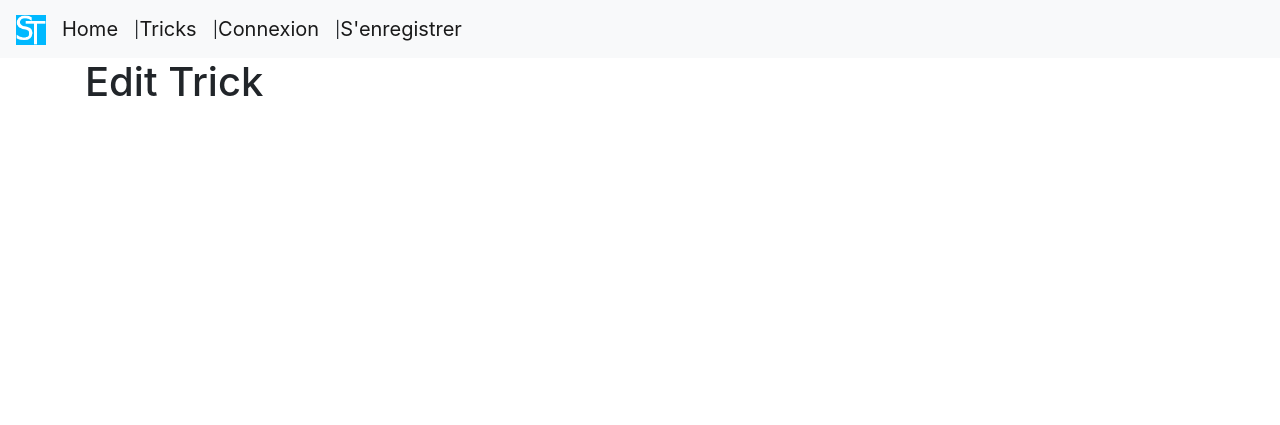
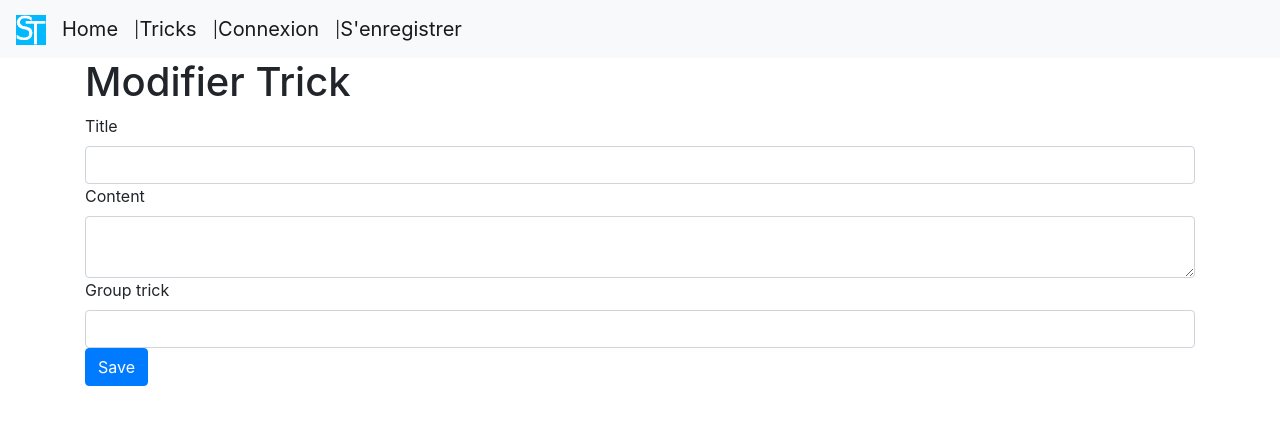
Before and after one commit to Beskargam/Project6_SnowTricks, a Symfony app: template templates/trick/edit.html.twig in a window 1280 px wide. Shown: the top 425 px of the page. Run offline with Twig, Linux system fonts and the light colour scheme; the template is opened without the code that fills it, so the values that code supplies are empty; form fields are guessed from the names that the template uses; some libraries are stand-ins or nearby versions.

Commit message:
Init edit and delete Trick view

```diff
--- a/src/Controller/ArticleController.php
+++ b/src/Controller/ArticleController.php
@@ -88,7 +88,7 @@ class ArticleController extends AbstractController
     }
 
     /**
-     * @Route("/editer/{id<\d+>}", name="edit")
+     * @Route("/modifier/{id<\d+>}", name="edit")
      */
     public function edit(Request $request, Trick $trick)
     {
@@ -113,7 +113,7 @@ class ArticleController extends AbstractController
     }
 
     /**
-     * @Route("/delete/{id<\d+>}", methods={"POST"}, name="delete")
+     * @Route("/supprimer/{id<\d+>}", methods={"POST"}, name="delete")
      */
     public function delete(Request $request, Trick $trick)
     {
--- a/templates/trick/edit.html.twig
+++ b/templates/trick/edit.html.twig
@@ -1,14 +1,17 @@
 {% extends 'base.html.twig' %}
 
 {% block title %}
-    Edit Trick
+    Modifier un Trick
 {% endblock %}
 
 {% block body %}
     <div class="container">
         <div class="row">
             <div class="col-sm-12">
-                <h1>Edit Trick</h1>
+                <h1>Modifier Trick</h1>
+
+                {{ include('trick/form.html.twig') }}
+
             </div>
         </div>
     </div>
```
Also changed, not shown: templates/trick/delete.html.twig (+15 -0 lines).
